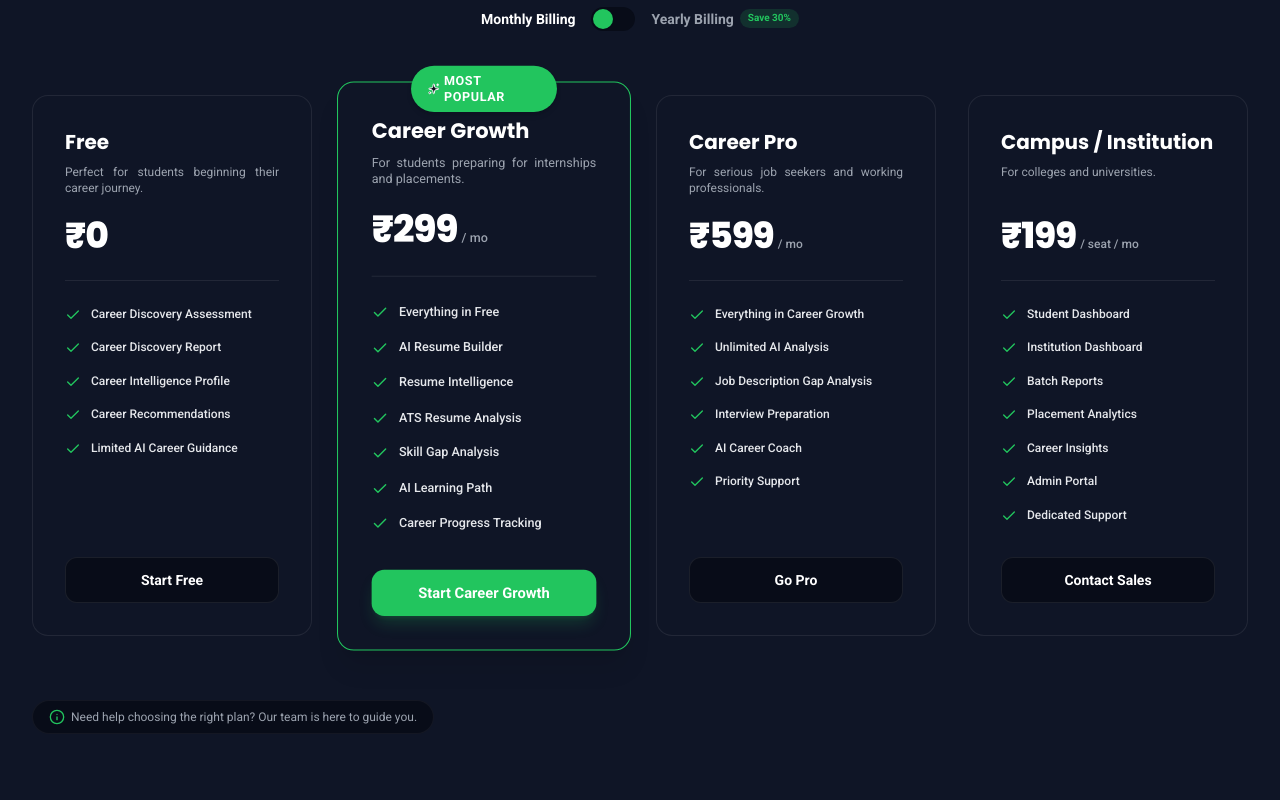
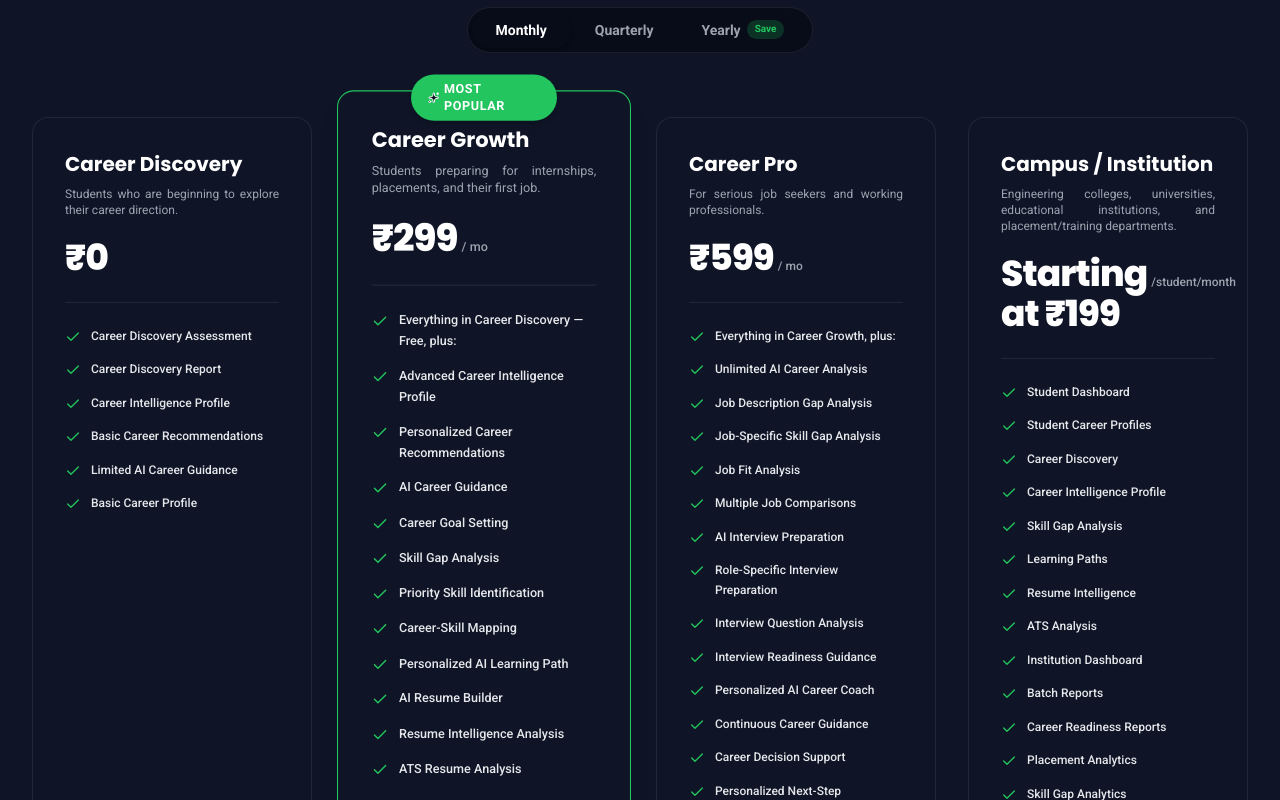
Before and after one commit to phanindra73/cvkaro-public, a React (Vite) app: page / in a window 1280 px wide. Shown: the part 8640-9440 px from the top of the page. Built offline with nearby package versions, Linux system fonts and the light colour scheme.

Commit message:
Pricing Cards Update Commit

```diff
--- a/src/components/Pricing.tsx
+++ b/src/components/Pricing.tsx
@@ -4,11 +4,11 @@ import { PRICING_TIERS } from "../data";
 import { PricingTier } from "../types";
 
 interface PricingProps {
-  onPlanSelect: (plan: PricingTier, isYearly: boolean) => void;
+  onPlanSelect: (plan: PricingTier, billingCycle: "monthly" | "quarterly" | "yearly") => void;
 }
 
 export default function Pricing({ onPlanSelect }: PricingProps) {
-  const [isYearly, setIsYearly] = useState<boolean>(false);
+  const [billingCycle, setBillingCycle] = useState<"monthly" | "quarterly" | "yearly">("monthly");
   const [selectedPlan, setSelectedPlan] = useState<PricingTier | null>(null);
   const [checkoutComplete, setCheckoutComplete] = useState<boolean>(false);
   const [cardNumber, setCardNumber] = useState<string>("");
@@ -32,16 +32,26 @@ export default function Pricing({ onPlanSelect }: PricingProps) {
 
   const getPriceDisplay = (tier: PricingTier) => {
     if (tier.priceMonthly === 0) return { amount: "₹0", period: "" };
-    const price = isYearly ? tier.priceYearly : tier.priceMonthly;
-    if (tier.id === "tier-campus") {
-      return {
-        amount: `₹${price}`,
-        period: isYearly ? "/ seat / mo, billed yearly" : "/ seat / mo"
-      };
+
+    let price: number;
+    let period: string;
+
+    if (billingCycle === "monthly") {
+      price = tier.priceMonthly;
+      period = tier.priceSuffixMonthly || "/ mo";
+    } else if (billingCycle === "quarterly") {
+      price = tier.priceQuarterly;
+      period = tier.priceSuffixQuarterly || " / 3 mos";
+    } else {
+      price = tier.priceYearly;
+      period = tier.priceSuffixYearly || "/ yr";
     }
+
+    const prefix = tier.pricePrefix || "";
+
     return {
-      amount: `₹${price}`,
-      period: isYearly ? "/ mo, billed yearly" : "/ mo"
+      amount: `${prefix}₹${price.toLocaleString('en-IN')}`,
+      period: period
     };
   };
 
@@ -62,27 +72,42 @@ export default function Pricing({ onPlanSelect }: PricingProps) {
           </p>
 
           {/* Billing Switcher Toggle */}
-          <div className="flex items-center justify-center gap-4 mt-8" id="billing-switcher">
-            <span className={`text-sm font-semibold transition-colors ${!isYearly ? "text-navy-dark font-bold" : "text-text-muted"}`}>
-              Monthly Billing
-            </span>
-            <button
-              onClick={() => setIsYearly(!isYearly)}
-              className="relative inline-flex h-6 w-11 shrink-0 cursor-pointer rounded-full border-2 border-transparent bg-navy-dark transition-colors duration-200 ease-in-out focus:outline-hidden"
-              aria-label="Toggle billing interval"
-            >
-              <span
-                className={`pointer-events-none inline-block h-5 w-5 transform rounded-full bg-brand-green shadow-xs ring-0 transition duration-200 ease-in-out ${
-                  isYearly ? "translate-x-5" : "translate-x-0"
+          <div className="flex justify-center mt-8" id="billing-switcher">
+            <div className="bg-light-bg p-1 rounded-full border border-border-gray inline-flex items-center">
+              <button
+                onClick={() => setBillingCycle("monthly")}
+                className={`px-4 sm:px-6 py-2 rounded-full text-xs sm:text-sm font-semibold transition-colors ${
+                  billingCycle === "monthly"
+                    ? "bg-navy-dark text-white shadow-md"
+                    : "text-text-muted hover:text-navy-dark"
                 }`}
-              />
-            </button>
-            <span className={`text-sm font-semibold transition-colors ${isYearly ? "text-brand-green font-bold" : "text-text-muted"} flex items-center gap-1.5`}>
-              Yearly Billing
-              <span className="bg-brand-green/15 text-brand-green text-[10px] px-2 py-0.5 rounded-full font-bold">
-                Save 30%
-              </span>
-            </span>
+              >
+                Monthly
+              </button>
+              <button
+                onClick={() => setBillingCycle("quarterly")}
+                className={`px-4 sm:px-6 py-2 rounded-full text-xs sm:text-sm font-semibold transition-colors ${
+                  billingCycle === "quarterly"
+                    ? "bg-navy-dark text-white shadow-md"
+                    : "text-text-muted hover:text-navy-dark"
+                }`}
+              >
+                Quarterly
+              </button>
+              <button
+                onClick={() => setBillingCycle("yearly")}
+                className={`px-4 sm:px-6 py-2 rounded-full text-xs sm:text-sm font-semibold transition-colors flex items-center gap-1.5 ${
+                  billingCycle === "yearly"
+                    ? "bg-navy-dark text-white shadow-md"
+                    : "text-text-muted hover:text-navy-dark"
+                }`}
+              >
+                Yearly
+                <span className="bg-brand-green/20 text-brand-green text-[10px] px-2 py-0.5 rounded-full font-bold">
+                  Save
+                </span>
+              </button>
+            </div>
           </div>
         </div>
 
@@ -149,7 +174,7 @@ export default function Pricing({ onPlanSelect }: PricingProps) {
                 <button
                   onClick={() => {
                     setSelectedPlan(tier);
-                    onPlanSelect(tier, isYearly);
+                    onPlanSelect(tier, billingCycle);
                   }}
                   className={`w-full py-3 px-4 rounded-xl font-bold text-sm transition-all duration-300 cursor-pointer mt-auto ${
                     isPro
--- a/src/data.ts
+++ b/src/data.ts
@@ -102,16 +102,18 @@ export const FEATURE_HIGHLIGHTS: FeatureItem[] = [
 export const PRICING_TIERS: PricingTier[] = [
   {
     id: "tier-free",
-    name: "Free",
+    name: "Career Discovery",
     priceMonthly: 0,
+    priceQuarterly: 0,
     priceYearly: 0,
-    description: "Perfect for students beginning their career journey.",
+    description: "Students who are beginning to explore their career direction.",
     features: [
       "Career Discovery Assessment",
       "Career Discovery Report",
       "Career Intelligence Profile",
-      "Career Recommendations",
-      "Limited AI Career Guidance"
+      "Basic Career Recommendations",
+      "Limited AI Career Guidance",
+      "Basic Career Profile"
     ],
     ctaText: "Start Free"
   },
@@ -119,16 +121,26 @@ export const PRICING_TIERS: PricingTier[] = [
     id: "tier-growth",
     name: "Career Growth",
     priceMonthly: 299,
-    priceYearly: 199,
-    description: "For students preparing for internships and placements.",
+    priceQuarterly: 799,
+    priceYearly: 2499,
+    description: "Students preparing for internships, placements, and their first job.",
     features: [
-      "Everything in Free",
+      "Everything in Career Discovery — Free, plus:",
+      "Advanced Career Intelligence Profile",
+      "Personalized Career Recommendations",
+      "AI Career Guidance",
+      "Career Goal Setting",
+      "Skill Gap Analysis",
+      "Priority Skill Identification",
+      "Career-Skill Mapping",
+      "Personalized AI Learning Path",
       "AI Resume Builder",
-      "Resume Intelligence",
+      "Resume Intelligence Analysis",
       "ATS Resume Analysis",
-      "Skill Gap Analysis",
-      "AI Learning Path",
-      "Career Progress Tracking"
+      "Resume Improvement Recommendations",
+      "Career Progress Tracking",
+      "Skill Development Tracking",
+      "Career Readiness Progress"
     ],
     isPopular: true,
     ctaText: "Start Career Growth"
@@ -137,15 +149,26 @@ export const PRICING_TIERS: PricingTier[] = [
     id: "tier-pro",
     name: "Career Pro",
     priceMonthly: 599,
-    priceYearly: 499,
+    priceQuarterly: 1599,
+    priceYearly: 4999,
     description: "For serious job seekers and working professionals.",
     features: [
-      "Everything in Career Growth",
-      "Unlimited AI Analysis",
+      "Everything in Career Growth, plus:",
+      "Unlimited AI Career Analysis",
       "Job Description Gap Analysis",
-      "Interview Preparation",
-      "AI Career Coach",
-      "Priority Support"
+      "Job-Specific Skill Gap Analysis",
+      "Job Fit Analysis",
+      "Multiple Job Comparisons",
+      "AI Interview Preparation",
+      "Role-Specific Interview Preparation",
+      "Interview Question Analysis",
+      "Interview Readiness Guidance",
+      "Personalized AI Career Coach",
+      "Continuous Career Guidance",
+      "Career Decision Support",
+      "Personalized Next-Step Recommendations",
+      "Priority Customer Support",
+      "Premium Career Guidance"
     ],
     ctaText: "Go Pro"
   },
@@ -153,15 +176,34 @@ export const PRICING_TIERS: PricingTier[] = [
     id: "tier-campus",
     name: "Campus / Institution",
     priceMonthly: 199,
-    priceYearly: 149,
-    description: "For colleges and universities.",
+    priceQuarterly: 549,
+    priceYearly: 1499,
+    pricePrefix: "Starting at ",
+    priceSuffixMonthly: "/student/month",
+    priceSuffixQuarterly: "/student / 3 months",
+    priceSuffixYearly: "/student/year",
+    description: "Engineering colleges, universities, educational institutions, and placement/training departments.",
     features: [
       "Student Dashboard",
+      "Student Career Profiles",
+      "Career Discovery",
+      "Career Intelligence Profile",
+      "Skill Gap Analysis",
+      "Learning Paths",
+      "Resume Intelligence",
+      "ATS Analysis",
       "Institution Dashboard",
       "Batch Reports",
+      "Career Readiness Reports",
       "Placement Analytics",
+      "Skill Gap Analytics",
       "Career Insights",
+      "Student Progress Analytics",
       "Admin Portal",
+      "Student Management",
+      "Batch Management",
+      "Reports",
+      "Institution Analytics",
       "Dedicated Support"
     ],
     ctaText: "Contact Sales"
--- a/src/types.ts
+++ b/src/types.ts
@@ -9,7 +9,12 @@ export interface PricingTier {
   id: string;
   name: string;
   priceMonthly: number;
+  priceQuarterly: number;
   priceYearly: number;
+  pricePrefix?: string;
+  priceSuffixMonthly?: string;
+  priceSuffixQuarterly?: string;
+  priceSuffixYearly?: string;
   description: string;
   features: string[];
   isPopular?: boolean;
```
